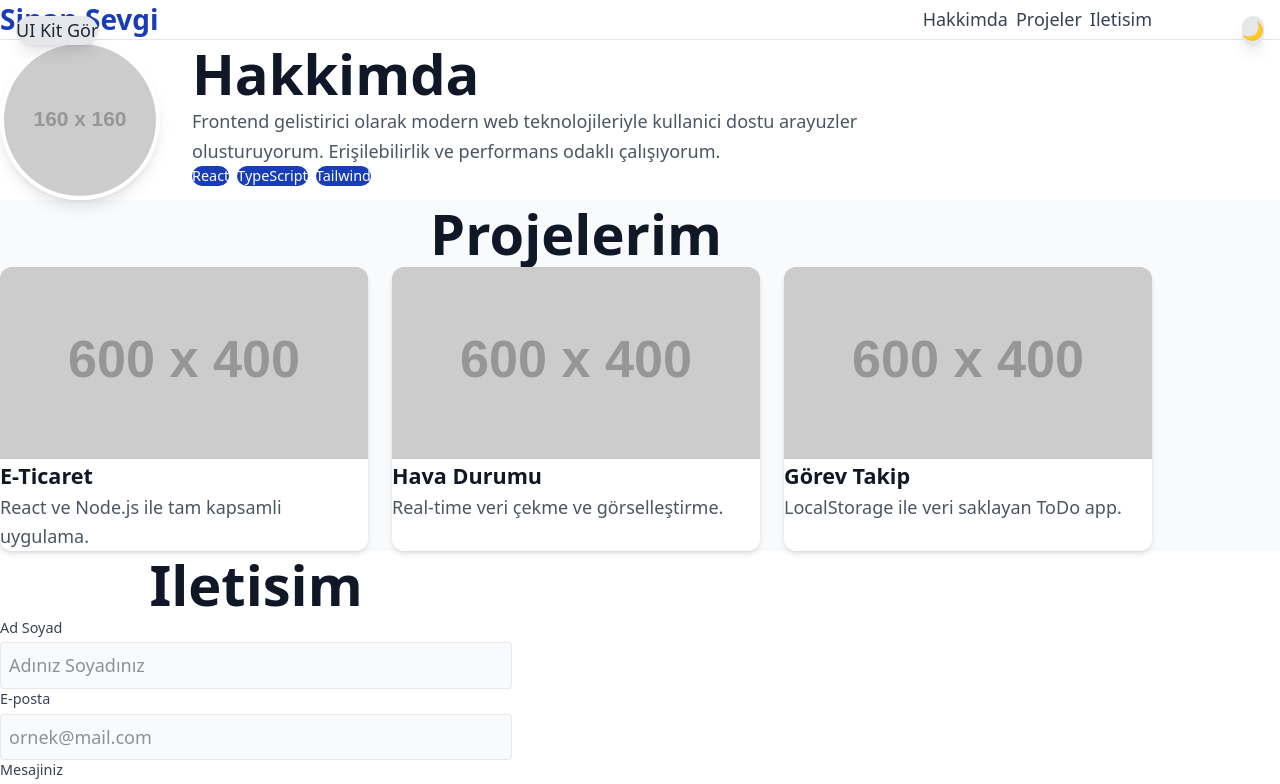
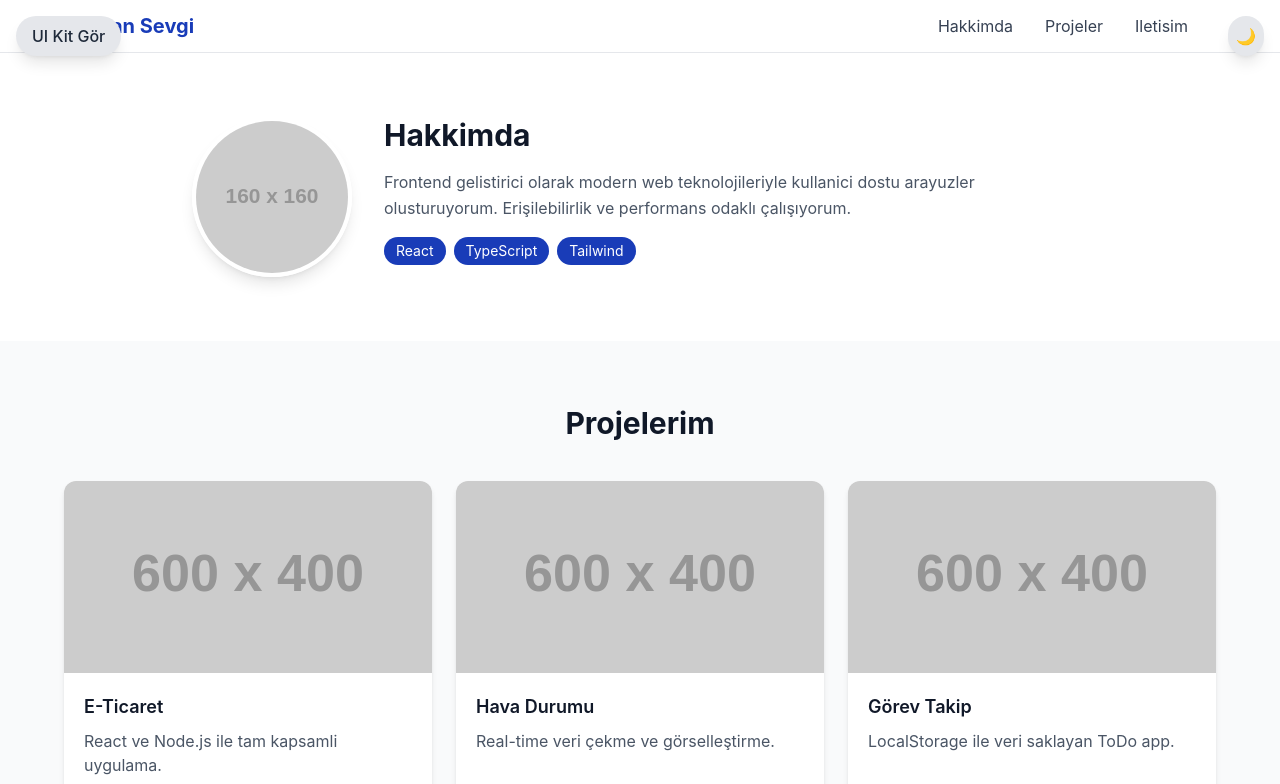
Before and after one commit to Sinansevg1/web-lab-proje, a React (Vite) app: page / in a window 1280 px wide. Shown: the top 784 px of the page. Built offline with nearby package versions, Linux system fonts and the light colour scheme.

Commit message:
fix: remove legacy CSS resets and migrate components to theme variables to fix design distortions

```diff
--- a/src/App.css
+++ b/src/App.css
@@ -1,321 +1 @@
-/* ========================================
-   MOBIL VARSAYILAN (0-639px)
-======================================== */
-
-/* Genel sifirlama (index.css'de de olabilir ama burada garantiye aliyoruz) */
-*,
-*::before,
-*::after {
-  margin: 0;
-  padding: 0;
-  box-sizing: border-box;
-}
-
-html {
-  scroll-behavior: smooth;
-}
-
-body {
-  font-family: var(--font-sans);
-  font-size: var(--text-base);
-  line-height: 1.6;
-  color: var(--color-text);
-  background-color: var(--color-bg);
-}
-
-img {
-  max-width: 100%;
-  height: auto;
-  display: block;
-}
-
-/* ── HEADER & NAV (Uygulama-4'ten gelenler) ── */
-header {
-  display: flex;
-  flex-wrap: wrap;
-  justify-content: space-between;
-  align-items: center;
-  padding: var(--space-md) var(--space-lg);
-  background-color: var(--color-surface);
-  border-bottom: 1px solid var(--color-border);
-  position: sticky;
-  top: 0;
-  z-index: 10;
-}
-
-.site-title {
-  font-size: var(--text-xl);
-  font-weight: 700;
-  color: var(--color-primary);
-}
-
-nav ul {
-  display: flex;
-  flex-wrap: wrap;
-  list-style: none;
-  gap: var(--space-sm);
-  padding: 0;
-  margin: 0;
-}
-
-nav a {
-  display: inline-block;
-  padding: var(--space-xs) var(--space-md);
-  color: var(--color-text);
-  text-decoration: none;
-  border-radius: var(--radius-md);
-  transition: background var(--transition-fast), color var(--transition-fast);
-}
-
-nav a:hover,
-nav a:focus {
-  background-color: var(--color-primary);
-  color: var(--color-bg);
-}
-
-/* ── MAIN ── */
-main {
-  padding: var(--space-md);
-}
-
-/* Section'lar arasi bosluk */
-section {
-  padding: var(--space-xl) var(--space-md);
-}
-
-/* Section basliklari */
-section h2 {
-  font-size: var(--text-2xl);
-  color: var(--color-primary);
-  text-align: center;
-  margin-bottom: var(--space-lg);
-}
-
-/* Hakkimda: tek sutun, ortalanmis */
-.about-content {
-  display: flex;
-  flex-direction: column;
-  align-items: center;
-  gap: var(--space-lg);
-  text-align: center;
-}
-
-.about-content figure {
-  max-width: 200px;
-}
-
-.about-content img {
-  border-radius: var(--radius-full);
-  aspect-ratio: 1;
-  object-fit: cover;
-  border: 3px solid var(--color-primary);
-}
-
-/* Beceri Etiketleri (Uygulama-5) */
-.skill-tags {
-  display: flex;
-  flex-wrap: wrap;
-  justify-content: center;
-  /* Mobilde ortalıyoruz */
-  gap: var(--space-sm);
-  list-style: none;
-  padding: 0;
-  margin-top: var(--space-md);
-}
-
-.skill-tags li {
-  color: var(--color-bg);
-  background-color: var(--color-primary);
-  padding: var(--space-xs) var(--space-md);
-  border-radius: var(--radius-full);
-  font-size: var(--text-sm);
-}
-
-/* ===== PROJE GRID (Uygulama-6) ===== */
-.project-grid {
-  display: grid;
-  grid-template-columns: repeat(auto-fit, minmax(280px, 1fr));
-  gap: var(--space-xl);
-}
-
-.project-card {
-  display: flex;
-  flex-direction: column;
-  background: var(--color-surface);
-  border: 1px solid var(--color-border);
-  border-radius: var(--radius-md);
-  overflow: hidden;
-  transition: transform var(--transition-normal), box-shadow var(--transition-normal);
-}
-
-.project-card:hover {
-  transform: translateY(-4px);
-  box-shadow: var(--shadow-lg);
-}
-
-.project-card img {
-  width: 100%;
-  height: 200px;
-  object-fit: cover;
-}
-
-.project-card h3,
-.project-card p,
-.project-card .skill-tags {
-  padding: 0 var(--space-lg);
-}
-
-.project-card h3 {
-  margin-top: var(--space-md);
-  font-size: var(--text-lg);
-  color: var(--color-primary);
-}
-
-.project-card p {
-  color: var(--color-muted);
-  flex-grow: 1;
-  margin-bottom: var(--space-md);
-}
-
-.project-card .skill-tags {
-  padding-bottom: var(--space-lg);
-  margin-top: auto;
-  justify-content: flex-start;
-  /* Kart ici etiketler sola yasli */
-}
-
-/* Iletisim formu */
-.form-group {
-  margin-bottom: var(--space-md);
-}
-
-label {
-  display: block;
-  margin-bottom: var(--space-xs);
-  font-weight: 600;
-}
-
-input,
-textarea,
-select {
-  width: 100%;
-  padding: var(--space-sm) var(--space-md);
-  border: 1px solid var(--color-border);
-  border-radius: var(--radius-md);
-  font-family: inherit;
-  font-size: var(--text-base);
-  transition: border-color var(--transition-fast);
-}
-
-input:focus,
-textarea:focus,
-select:focus {
-  border-color: var(--color-primary);
-  outline: 2px solid var(--color-secondary);
-  outline-offset: 2px;
-}
-
-button[type="submit"] {
-  width: 100%;
-  padding: var(--space-sm) var(--space-lg);
-  background: var(--color-primary);
-  color: var(--color-bg);
-  border: none;
-  border-radius: var(--radius-md);
-  font-size: var(--text-base);
-  cursor: pointer;
-  transition: background var(--transition-fast);
-}
-
-button[type="submit"]:hover,
-button[type="submit"]:focus {
-  background: var(--color-secondary);
-}
-
-/* Footer */
-footer {
-  text-align: center;
-  padding: var(--space-xl) var(--space-md);
-  background: var(--color-surface);
-  border-top: 1px solid var(--color-border);
-  color: var(--color-muted);
-  font-size: var(--text-sm);
-}
-
-footer ul {
-  list-style: none;
-  display: flex;
-  justify-content: center;
-  gap: var(--space-xl);
-  margin-top: var(--space-md);
-}
-
-footer a {
-  color: var(--color-secondary);
-  text-decoration: none;
-}
-
-/* ========================================
-   TABLET (640px ve uzeri)
-======================================== */
-@media (min-width: 640px) {
-  header {
-    padding: var(--space-md) var(--space-2xl);
-  }
-
-  section {
-    padding: var(--space-2xl) var(--space-xl);
-  }
-
-  /* Hakkimda: yatay duzen */
-  .about-content {
-    flex-direction: row;
-    text-align: left;
-    align-items: flex-start;
-  }
-
-  .about-content figure {
-    flex-shrink: 0;
-    max-width: 250px;
-  }
-
-  .skill-tags {
-    justify-content: flex-start;
-  }
-
-  button[type="submit"] {
-    width: auto;
-  }
-}
-
-/* ========================================
-   MASAUSTU (1024px ve uzeri)
-======================================== */
-@media (min-width: 1024px) {
-  main {
-    /* Icerik genisligi sinirla */
-    max-width: 1200px;
-    margin: 0 auto;
-  }
-
-  section {
-    padding: var(--space-3xl) var(--space-xl);
-  }
-
-  /* Proje kartlari en az 3 sutun (ekran cok genisken) */
-  .project-grid {
-    grid-template-columns: repeat(3, 1fr);
-  }
-}
-
-/* MOBILDE HEADER OZEL DURUM (640px alti) */
-@media (max-width: 639px) {
-  header {
-    flex-direction: column;
-    gap: var(--space-sm);
-  }
-
-  nav ul {
-    justify-content: center;
-  }
-}
+/* CSS content moved to Tailwind utility classes */
--- a/src/components/Alert.tsx
+++ b/src/components/Alert.tsx
@@ -19,9 +19,9 @@ export default function Alert({
 }: AlertProps) {
     const variants = {
         info: `bg-blue-50 border-blue-500 text-blue-800 dark:bg-blue-950 dark:text-blue-200`,
-        success: `bg-green-50 border-green-500 text-green-800 dark:bg-green-950 dark:text-green-200`,
+        success: `bg-success/10 border-success text-success dark:text-success/90`,
         warning: `bg-amber-50 border-amber-500 text-amber-800 dark:bg-amber-950 dark:text-amber-200`,
-        error: `bg-red-50 border-red-500 text-red-800 dark:bg-red-950 dark:text-red-200`,
+        error: `bg-error/10 border-error text-error dark:text-error/90`,
     };
 
     return (
--- a/src/components/Button.tsx
+++ b/src/components/Button.tsx
@@ -15,9 +15,9 @@ export default function Button({
     const base = `inline-flex items-center justify-center font-medium rounded-lg transition-colors focus:outline-none focus:ring-2 focus:ring-offset-2`;
 
     const variants = {
-        primary: `bg-blue-600 text-white hover:bg-blue-700 focus:ring-blue-500 dark:bg-blue-500 dark:hover:bg-blue-400`,
+        primary: `bg-primary text-white hover:opacity-90 focus:ring-primary`,
         secondary: `bg-gray-200 text-gray-800 hover:bg-gray-300 focus:ring-gray-500 dark:bg-gray-700 dark:text-gray-200 dark:hover:bg-gray-600`,
-        danger: `bg-red-600 text-white hover:bg-red-700 focus:ring-red-500 dark:bg-red-500 dark:hover:bg-red-400`,
+        danger: `bg-error text-white hover:opacity-90 focus:ring-error`,
         ghost: `bg-transparent text-gray-700 hover:bg-gray-100 focus:ring-gray-400 dark:text-gray-300 dark:hover:bg-gray-800`,
     };
 
--- a/src/components/Input.tsx
+++ b/src/components/Input.tsx
@@ -28,8 +28,8 @@ export default function Input({
                 type={type}
                 className={`w-full px-3 py-2 rounded-lg border transition-colors focus:outline-none focus:ring-2 dark:bg-gray-800 dark:text-gray-100
           ${error
-                        ? "border-red-500 focus:ring-red-500"
-                        : "border-gray-300 focus:ring-blue-500"
+                        ? "border-error focus:ring-error"
+                        : "border-gray-300 focus:ring-primary"
                     }
           ${props.disabled
                         ? "bg-gray-100 cursor-not-allowed"
@@ -41,7 +41,7 @@ export default function Input({
                 {...props}
             />
             {error && (
-                <p id={`${id}-error`} role="alert" className="text-sm text-red-600 dark:text-red-400">
+                <p id={`${id}-error`} role="alert" className="text-sm text-error">
                     {error}
                 </p>
             )}
--- a/src/index.css
+++ b/src/index.css
@@ -1,6 +1,4 @@
 @import "tailwindcss";
-@custom-variant dark (&:where(.dark, .dark *));
-@import './styles/tokens.css';
 
 @theme {
   --color-primary: #1E3A8A;
@@ -14,69 +12,20 @@
   --font-family-mono: 'Fira Code', 'Consolas', monospace;
 }
 
+@layer base {
+  html {
+    scroll-behavior: smooth;
+  }
 
-/* Genel sifirlama */
-*,
-*::before,
-*::after {
-  margin: 0;
-  padding: 0;
-  box-sizing: border-box;
+  body {
+    @apply bg-white dark:bg-gray-950 text-gray-900 dark:text-gray-100;
+  }
+
+  /* Focus indicator for accessibility */
+  :focus-visible {
+    @apply outline-2 outline-offset-2 outline-blue-500;
+  }
 }
 
-body {
-  font-family: var(--font-sans);
-  font-size: var(--text-base);
-  line-height: 1.6;
-  background-color: var(--color-bg);
-  color: var(--color-text);
-}
-
-/* Skip link: normalde gizli, Tab ile gorunur */
-.skip-link {
-  position: absolute;
-  top: -100px;
-  left: 0;
-  background: var(--color-primary);
-  color: var(--color-bg);
-  padding: var(--space-sm) var(--space-md);
-  z-index: 100;
-  text-decoration: none;
-  font-weight: 600;
-}
-
-.skip-link:focus {
-  top: 0;
-}
-
-/* Focus gostergesi -- ASLA kaldirma */
-:focus {
-  outline: 2px solid var(--color-secondary);
-  outline-offset: 2px;
-}
-
-/* Form stilleri */
-.form-group {
-  margin-bottom: var(--space-md);
-}
-
-label {
-  display: block;
-  margin-bottom: var(--space-xs);
-}
-
-input,
-textarea,
-select {
-  width: 100%;
-  padding: var(--space-sm);
-  border: 1px solid var(--color-border);
-  border-radius: var(--radius-sm);
-  background: var(--color-surface);
-  color: var(--color-text);
-}
-
-.error-msg {
-  color: var(--color-error);
-  font-size: var(--text-sm);
-}
+/* Custom variant for dark mode toggle via .dark class */
+@custom-variant dark (&:where(.dark, .dark *));
```
